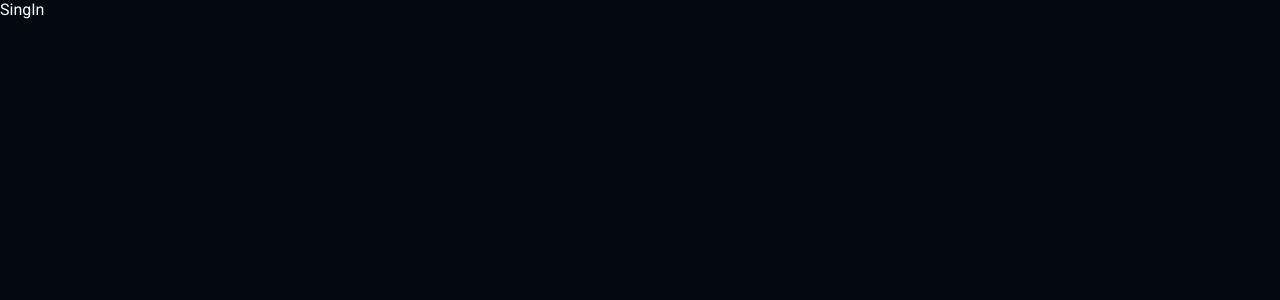
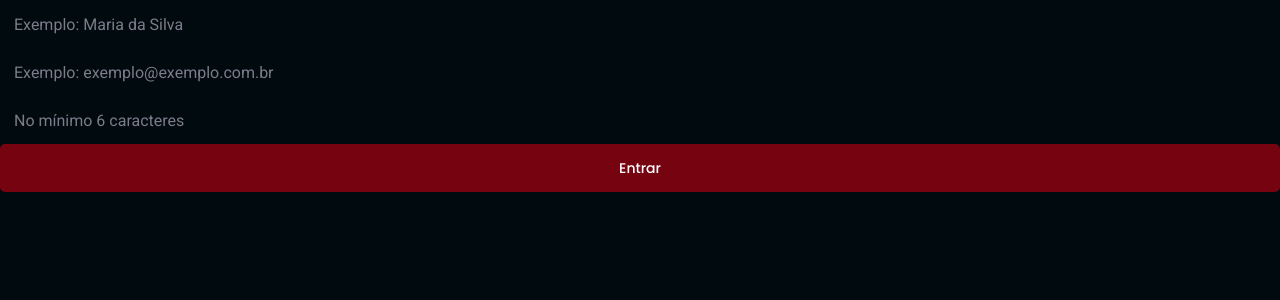
Before and after one commit to pcaldi/food-explorer-web, a React (Vite) app: page / in a window 1280 px wide. Shown: the top 300 px of the page. Built offline with nearby package versions, Linux system fonts and the light colour scheme.

Commit message:
page signIn

```diff
--- a/src/pages/SignIn/index.jsx
+++ b/src/pages/SignIn/index.jsx
@@ -1,9 +1,15 @@
 import { Container } from "./styles";
+
+import { Button } from "../../components/Button";
+import { Input } from "../../components/Input";
 
 export function SignIn() {
   return (
     <Container>
-      SingIn
+      <Input placeholder="Exemplo: Maria da Silva" />
+      <Input placeholder="Exemplo: exemplo@exemplo.com.br" />
+      <Input placeholder="No mínimo 6 caracteres" />
+      <Button title="Entrar" />
     </Container>
   )
 }
```
